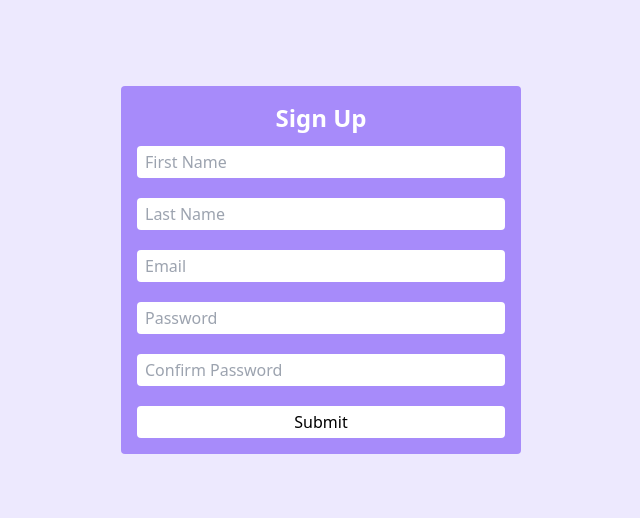
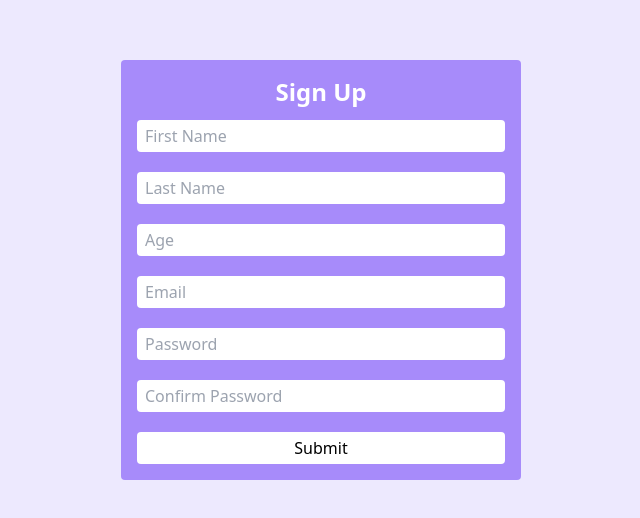
Before and after one commit to biokah/form-validation, a React (Create React App) app: page / in a window 1280 px wide. Shown: the part 130-648 px from the top of the page, without its empty margins (319-959 px from the left). Built offline with nearby package versions, Linux system fonts and the light colour scheme.

Commit message:
added age features

```diff
--- a/src/components/Form.js
+++ b/src/components/Form.js
@@ -12,6 +12,7 @@ const Form = () => {
     initialValues: {
       firstName: "",
       lastName: "",
+      age: "",
       email: "",
       password: "",
       confirmPassword: ""
@@ -29,7 +30,6 @@ const Form = () => {
       }),
     [formik]
   );
-
 
   return (
     <div className="form-wrapper bg-violet-400 absolute top-1/2 left-1/2 rounded p-4 r">
@@ -55,6 +55,15 @@ const Form = () => {
             />
             <span className="text-white text-left text-xs absolute left-0 bottom-0">{formik.errors.lastName}</span>
           </article>
+          <article className="relative">
+          <input
+            placeholder="Age"
+            className="rounded px-2 py-1 w-full mb-5"
+            value={formik.values.age}
+            onChange={formik.handleChange}
+          />
+          <span className="text-white text-xs absolute left-0 bottom-0">{formik.errors.age}</span>
+        </article>
           <article className="relative">
           <input
             className="rounded px-2 py-1 w-full mb-5"
--- a/src/schemas/loginSchema.js
+++ b/src/schemas/loginSchema.js
@@ -5,6 +5,7 @@ const passwordRules = /^(?=.*\d)(?=.*[a-z])(?=.*[A-Z]).{5,}$/;
 const schema = yup.object().shape({
     firstName: yup.string().min(3).required("Nombre debe tener mínimo 3 caracteres"),
     lastName: yup.string().min(3).required("Apellido debe tener mínimo 3 caracteres"),
+    age: yup.number().required("Introduce una edad válida").positive().integer().isValid(),
     email: yup.string().email().required("Introduce un email valido"),
     password: yup
     .string()
```
